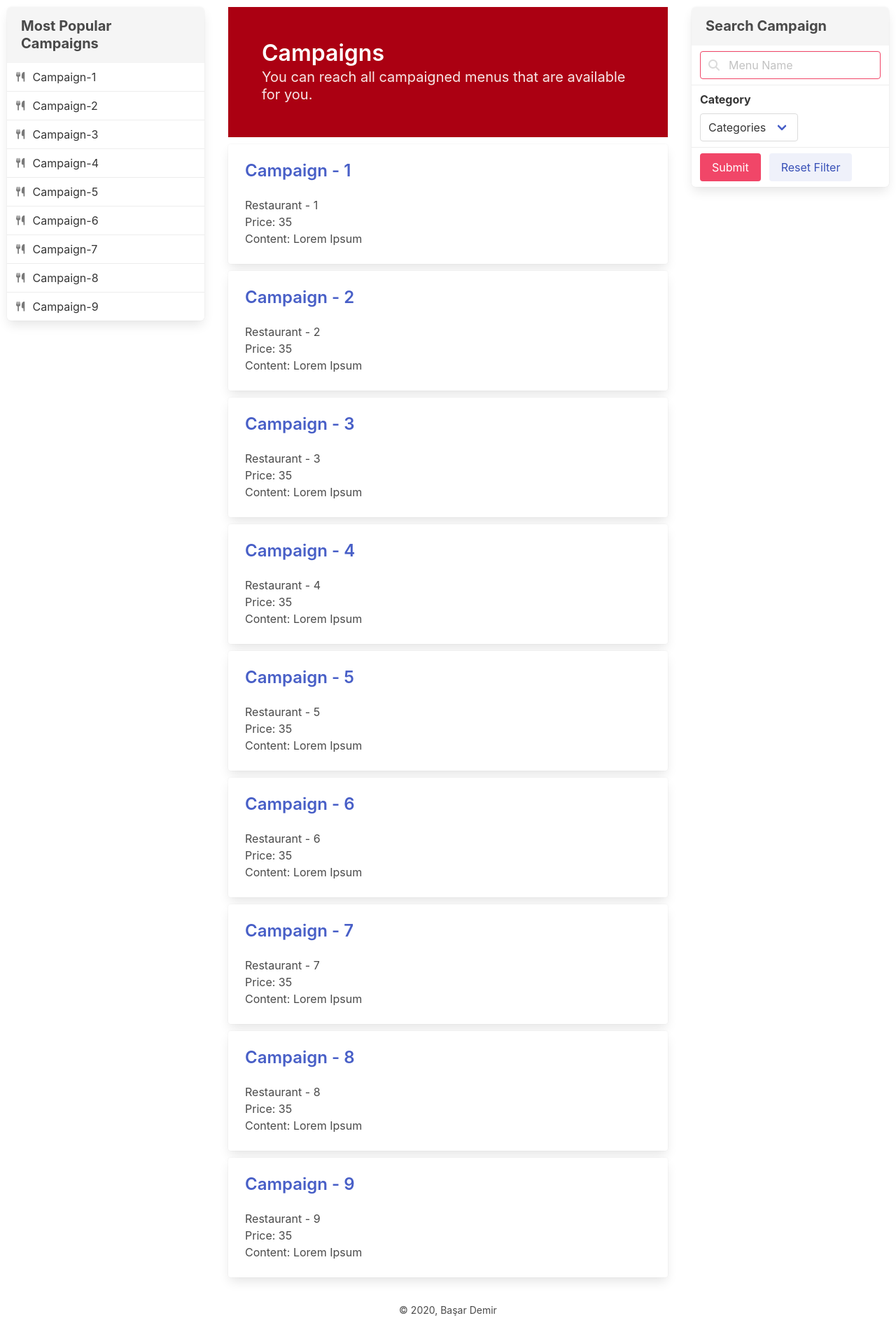
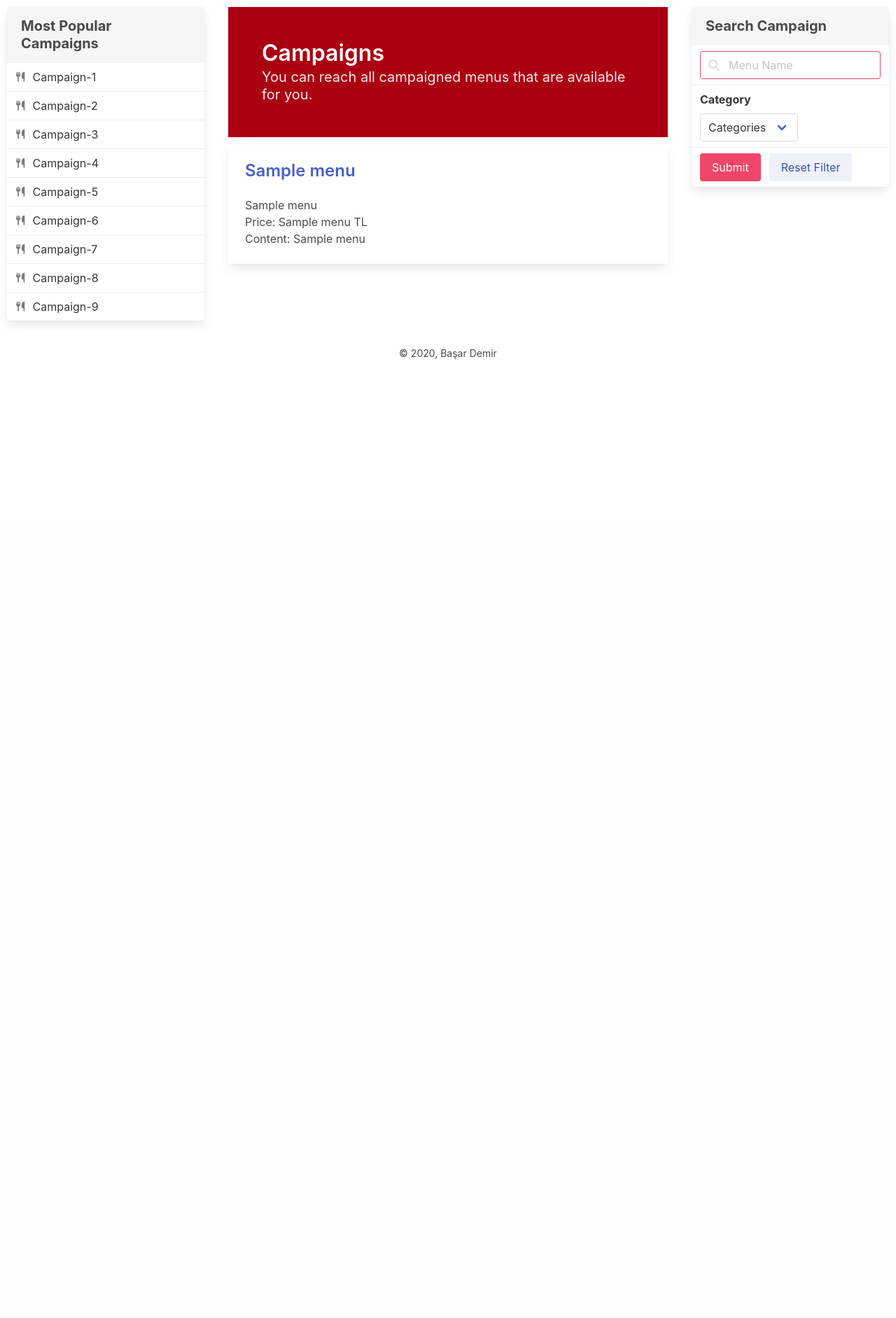
Before and after one commit to basardemir/Co-Food, a Flask app: page /campaigns in a window 1280 px wide. Shown: the part 56-1939 px from the top of the page at 70% size. After the commit the page ends 569 px from the top, so only its background shows below. Run offline with Flask 2, Linux system fonts and the light colour scheme; a database or web service that is not in the repository returns one stand-in record (values such as "Sample title"); some libraries are stand-ins or nearby versions.

Commit message:
Restaurant and campaign pages bug fixed.

```diff
--- a/app.py
+++ b/app.py
@@ -22,6 +22,22 @@ def getRestaurants():
           restaurants.append(element)
   return restaurants
 
+def getCampaigns():
+  campaigns = []
+  with dbapi2.connect(dsn) as connection:
+    with connection.cursor() as cursor:
+      query = "select * from menu join restaurant on (restaurant.id = menu.restaurantid) where(menu.iscampaign = true)"
+      cursor.execute(query)
+      for i in cursor:
+          element_dic = {
+              "price":i[1],
+              "name": i[2],
+              "content": i[3],
+              "restaurantId": i[5],
+              "restaurantName": i[7],
+          }
+          campaigns.append(element_dic)
+  return campaigns
 
 def getMenu(restaurantId):
   menus = []
@@ -86,7 +102,8 @@ def restaurant():
 
 @app.route('/campaigns')
 def campaigns():
-    return render_template("consumerViews/campaigns.html")
+    campaigns = getCampaigns()
+    return render_template("consumerViews/campaigns.html", campaigns=campaigns)
 
 @app.route('/wait-room')
 def wait_room():
--- a/templates/consumerViews/campaigns.html
+++ b/templates/consumerViews/campaigns.html
@@ -32,15 +32,15 @@
             </div>
         </div>
     </section>
-    {% for i in range(1,10) %}
+    {% for i in campaigns %}
         <div class="card">
             <div class="card-content">
                 <div class="media">
                     <div class="media-content">
-                        <p class="title is-4"><a href="restaurant">Campaign - {{ i }}</a></p>
-                        Restaurant - {{ i }}<br>
-                        Price: 35<br>
-                        Content: Lorem Ipsum
+                        <p class="title is-4"><a href="{{url_for('restaurant', restaurantId = i['restaurantId'])}}">{{ i['name'] }}</a></p>
+                        {{ i['restaurantName'] }}<br>
+                        Price: {{ i['price'] }} TL<br>
+                        Content: {{ i['content'] }}
                     </div>
                 </div>
             </div>
--- a/templates/consumerViews/restaurant.html
+++ b/templates/consumerViews/restaurant.html
@@ -36,7 +36,7 @@
         <div class="card">
             <header class="card-header">
                 <p class="card-header-title">
-                    {{ i[2] }} <br>
+                    {{ i[1] }} <br>
                     Price: {{ i[0] }} TL
                 </p>
             </header>
```
